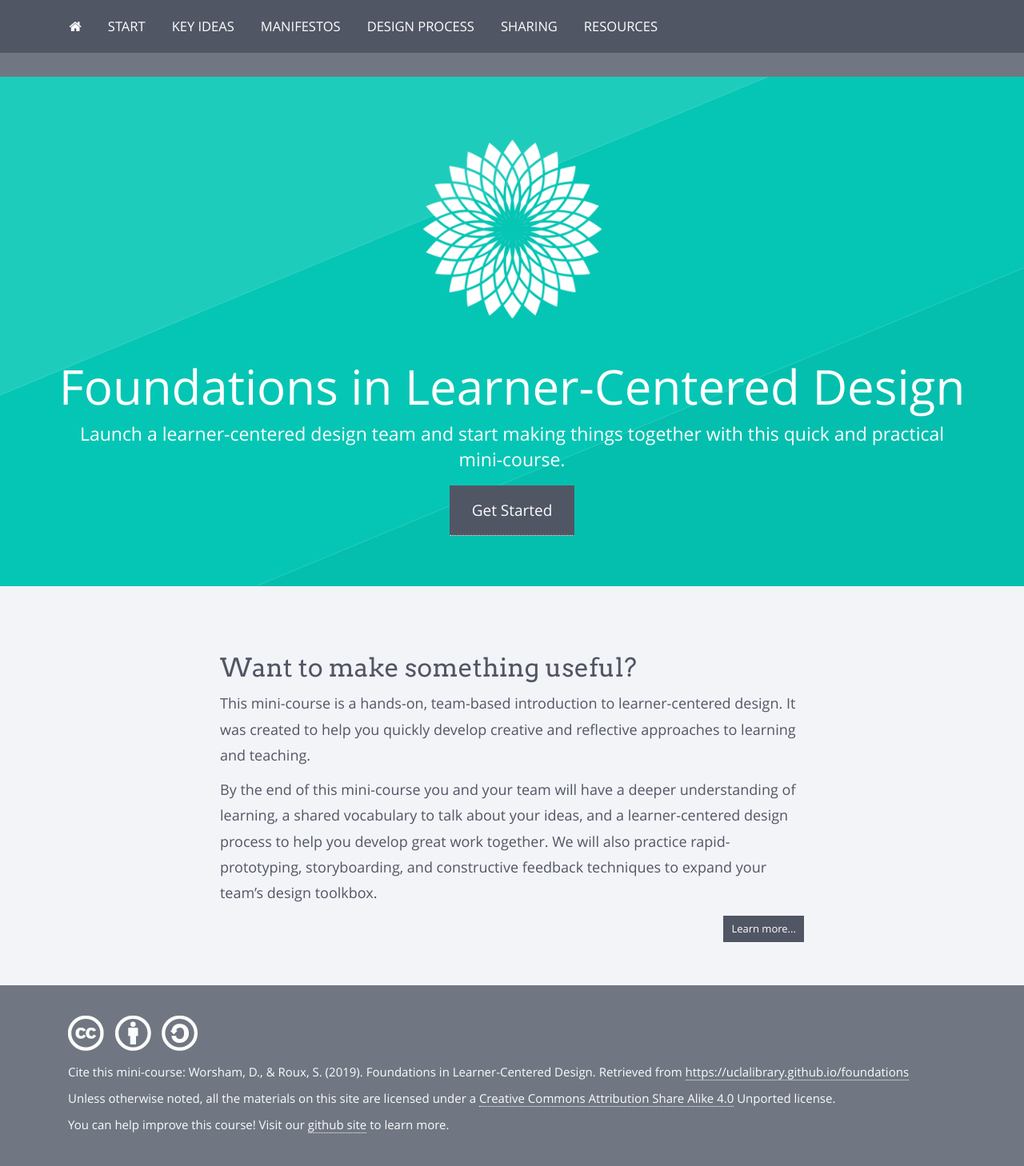
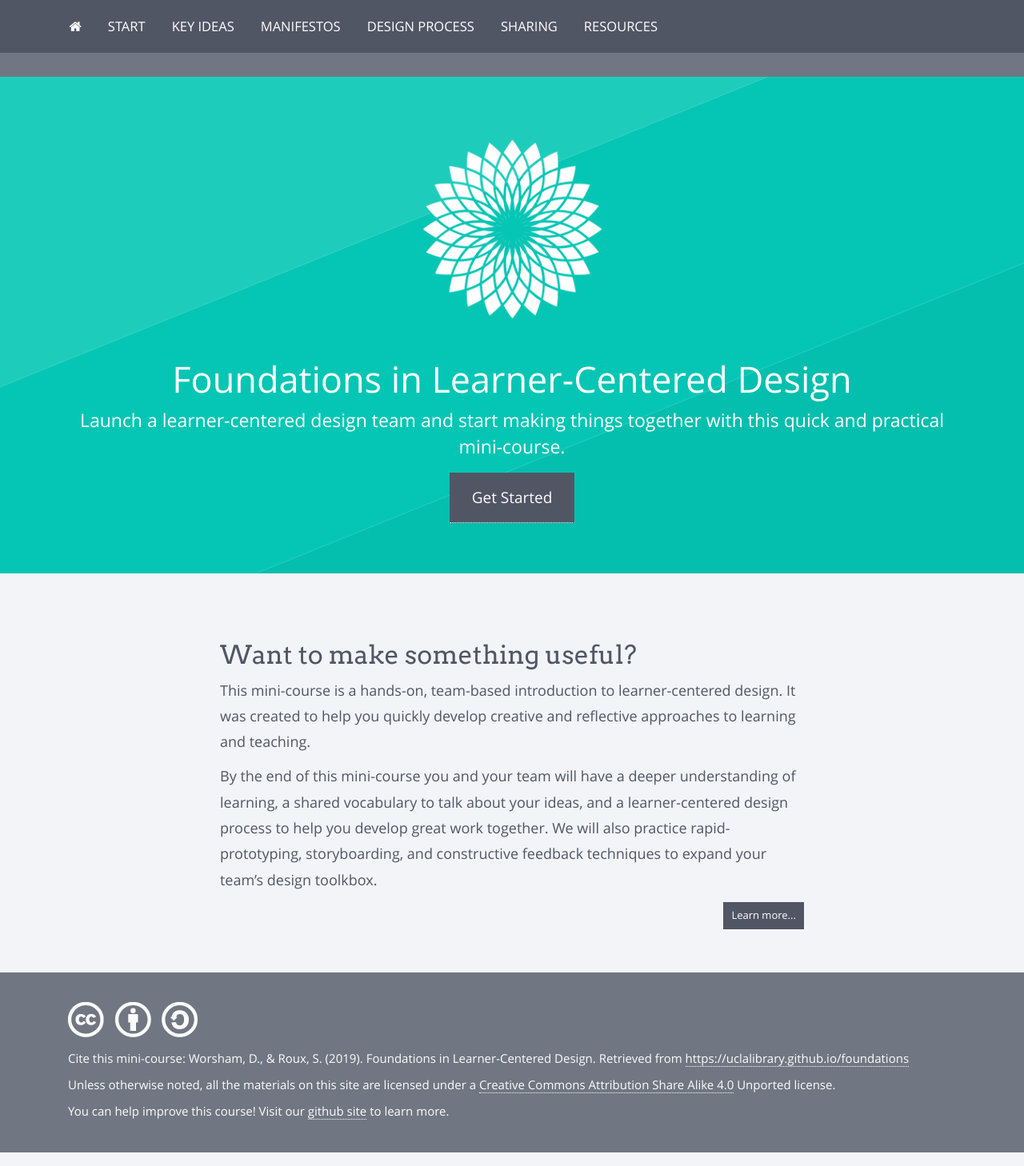
Before and after one commit to UCLALibrary/foundations, a Jekyll site: the page built from index.md, in a window 1280 px wide. Shown: the whole page at 80% size. Built offline with Jekyll 4.4.1, drawn with Linux system fonts in a browser that asks for light colours; nearby versions of some CDN libraries; our own code applies the rules of GitHub Pages for plain Markdown files.

Commit message:
temporary fix to h1 on homepage running off side on mobile

```diff
--- a/_layouts/index.html
+++ b/_layouts/index.html
@@ -10,7 +10,7 @@ layout: base
 			     alt="A pencil drawing of the word CREATE written on a blank piece of paper." />
 		{% endif %}
 		<header>
-			<h1>{{ site.data.course.title }}</h1>
+			<h1 style="font-size: 45px;">{{ site.data.course.title }}</h1>
                 <p>{{ site.data.course.description }}</p>
 		</header>
 
--- a/css/site.css
+++ b/css/site.css
@@ -2101,3 +2101,5 @@
   height: 1.5em;
   width: auto;
 }
+
+/* todo:: trying to fix title h1 on mobile */
```
